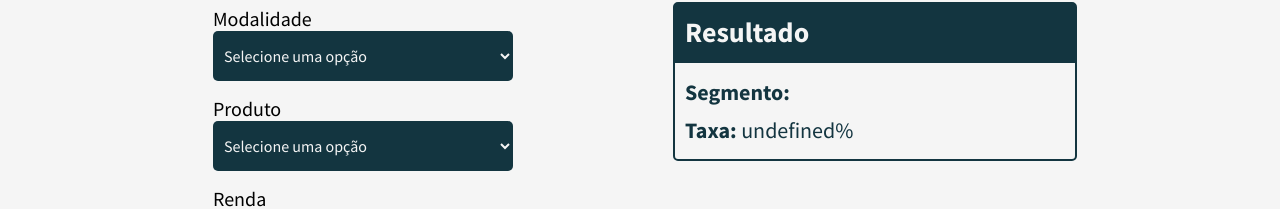
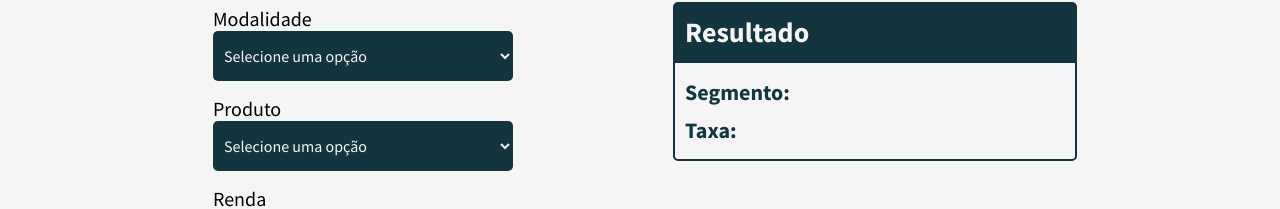
Before and after one commit to JA-Lourenco/simulador-JoaoAntonio, a React (Vite) app in the folder REACT-simulator/: page / in a window 1280 px wide. Shown: the part 261-470 px from the top of the page. Built offline with nearby package versions, Linux system fonts and the light colour scheme.

Commit message:
Finalizado - React

```diff
--- a/REACT-simulator/src/pages/Home/index.tsx
+++ b/REACT-simulator/src/pages/Home/index.tsx
@@ -162,7 +162,7 @@ export const Home = () => {
             secondProperty="Taxa"
             firstResult={result?.nome}
             secondResult={
-              result?.taxa === null ? "Não Disponível" : `${result?.taxa}%`
+              result?.taxa === null ? "Não Disponível" : result?.taxa
             }
           />
         </ResultSection>
```
